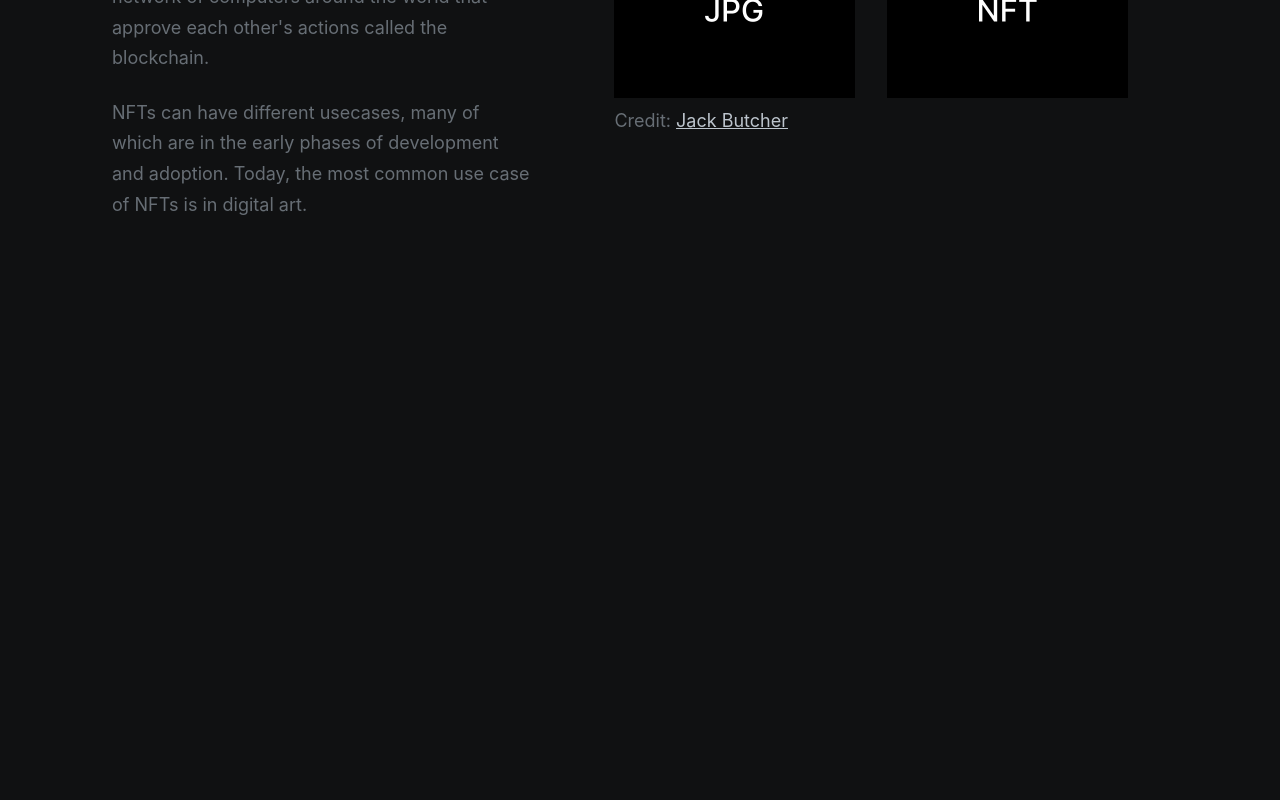
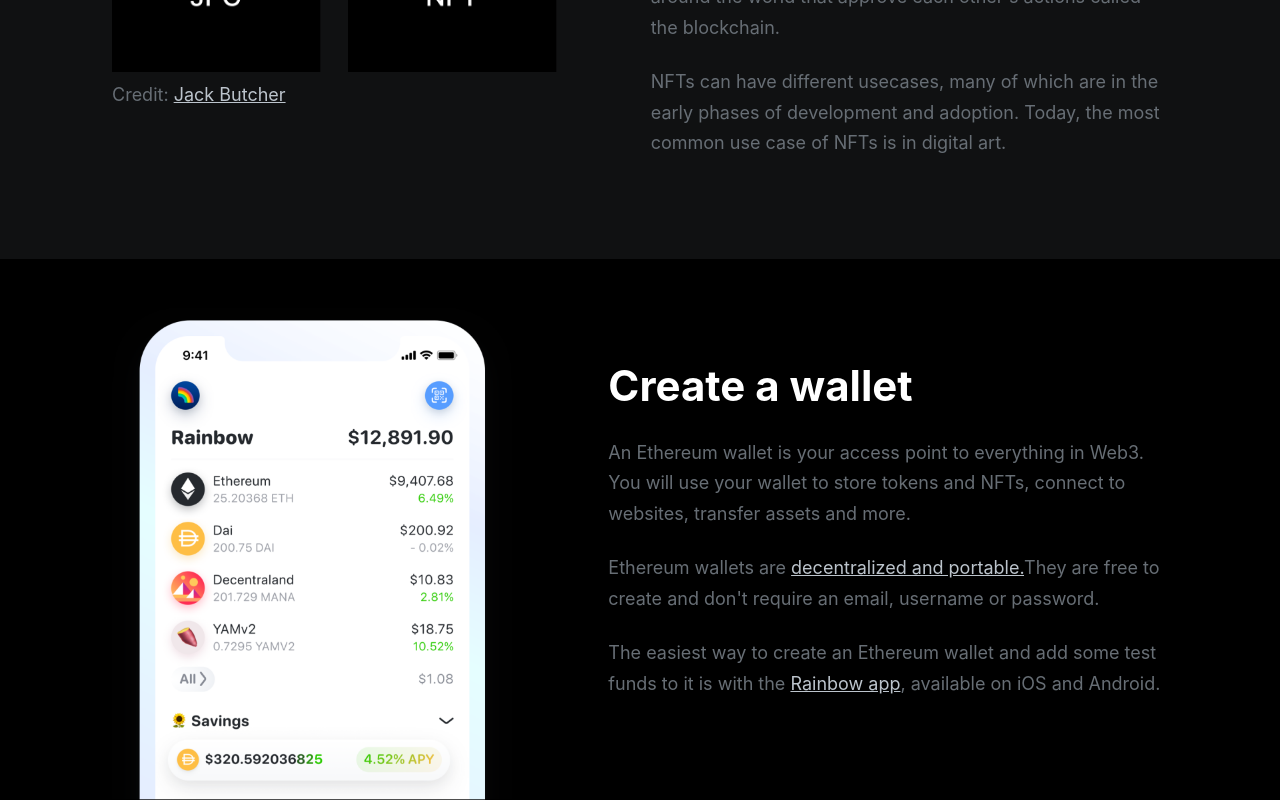
Before and after one commit to gskril/nft-onboarding, a Next.js app: page / in a window 1280 px wide. Shown: the part 940-1740 px from the top of the page. Before the commit the page ends 1260 px from the top, so only its background shows below. Built offline with nearby package versions, Linux system fonts and the light colour scheme.

Commit message:
Build out section component

```diff
--- /dev/null
+++ b/components/container.js
@@ -0,0 +1,16 @@
+export default function Container({children, className}) {
+  return (
+    <div className="container">
+      {children}
+
+      <style jsx>{`
+        .container {
+          margin: 0 auto;
+          max-width: 70rem;
+          padding-left: 2rem;
+          padding-right: 2rem;
+        }
+      `}</style>
+    </div>
+  )
+}
--- /dev/null
+++ b/components/hero.js
@@ -0,0 +1,46 @@
+import Credit from './credit'
+import Container from './container'
+
+export default function Hero() {
+  return (
+    <>
+      <Credit />
+      <div className="hero">
+        <div className="hero__gradient"></div>
+        <Container>
+          <h1 className="hero__title">Welcome to Web3</h1>
+          <span className="hero__subtitle">
+            Learn how to buy an NFT by doing it step-by-step.
+          </span>
+        </Container>
+      </div>
+
+      <style jsx>{`
+        .hero {
+          padding-top: 7.5rem;
+          padding-bottom: 7.5rem;
+          text-align: center;
+        }
+        .hero__gradient {
+          width: 100%;
+          min-height: 37.5rem;
+          background-image: url('./background-gradient.png');
+          background-repeat: no-repeat;
+          background-size: contain;
+          background-position: top center;
+          position: absolute;
+          top: 0;
+          left: 0;
+          z-index: 1;
+        }
+        .hero__title {
+          margin-bottom: 2rem;
+        }
+        .hero__subtitle {
+          font-size: 1.25rem;
+          color: var(--color-gray-100);
+        }
+      `}</style>
+    </>
+  )
+}
--- a/components/layout.js
+++ b/components/layout.js
@@ -1,11 +1,10 @@
 import Head from 'next/head'
+import Hero from '../components/hero'
 
 export default function Layout({children}) {
   return (
     <>
-      <Head>
-        <title>Test page</title>
-      </Head>
+      <Hero />
       <main>{children}</main>
     </>
   )
--- a/components/section.js
+++ b/components/section.js
@@ -1,26 +1,38 @@
+import Container from './container'
+
 export default function Section({
   textAlignment = 'left',
+  textWidth = '40%',
+  alternateBg = false,
   title,
-  description,
-  media
+  id,
+  children,
+  media,
+  mediaPosition
 }) {
   return (
-    <div className="section">
-      <div className="container">
+    <div className="section" id={id} className={alternateBg ? 'alternate-bg' : ''}>
+      <Container>
         <div className="section__content">
           <div className="section__text">
             <h2 className="section-title">{title}</h2>
-            <p className="section-description">{description}</p>
+            <p className="section-description">{children}</p>
           </div>
-          <div className="section__media">
+          <div className={mediaPosition === 'wallet' ? 'section__media section__media--absolute' : 'section__media'}>
             {media}
           </div>
         </div>
-      </div>
+      </Container>
 
       <style jsx>{`
+        .alternate-bg {
+          background-color: black;
+        }
+
         .section__content {
           display: flex;
+          position: relative;
+          overflow: hidden;
           padding-top: 6.25rem;
           padding-bottom: 6.25rem;
           flex-direction: ${textAlignment === 'left' ? 'row' : 'row-reverse' };
@@ -28,7 +40,7 @@
         }
 
         .section__text {
-          width: 40%;
+          width: ${textWidth};
         }
 
         .section__media {
@@ -38,7 +50,18 @@
           font-size: .875rem;
           margin-top: 4rem;
         }
-      `}</style>
+
+        .section__media:not(.section__media--absolute) {
+          width: calc(100% - ${textWidth});
+        }
+
+        .section__media--absolute {
+          position: absolute;
+          left: 0;
+          bottom: 0;
+        }
+      `}
+      </style>
     </div>
   )
 }
--- a/pages/index.js
+++ b/pages/index.js
@@ -1,56 +1,38 @@
 import Image from 'next/image'
+import Head from 'next/head'
 
 import Plan from '../components/plan'
 import Layout from '../components/layout'
-import Credit from '../components/credit'
 import Gas from '../components/gas'
 import Section from '../components/section'
+import Container from '../components/container'
 
 export default function Home() {
 	return (
+		<>
+			<Head>
+				<title>Home</title>
+			</Head>
+
 			<Layout>
-			<Credit />
-			<div className="hero">
-				<div className="hero__gradient"></div>
-				<div className="container">
-					<h1 className="hero__title">Welcome to Web3</h1>
-					<span className="hero__subtitle">
-						Learn how to buy an NFT by doing it step-by-step.
-					</span>
-				</div>
-			</div>
-
-			<div className="container plan">
+				<div className="plan">
+					<Container>
 						<div className="plan__text">
 							<h2>Here&apos;s the plan</h2>
 							<span className="section-subtitle">
-						I understand this can all feel overwhelming, so we&apos;re
-						going to take it step by step.
+								I understand this can all feel overwhelming, so
+								we&apos;re going to take it step by step.
 							</span>
 						</div>
 						<div className="steps">
 							<Plan />
 						</div>
+					</Container>
 				</div>
 
 				<Section
+					id="intro"
 					title="What is an NFT?"
-				description={
-					<>
-						<p>
-							Non-fungible token&apos;s are digital assets that are
-							proven to be unique. The source of this truth is a
-							network of computers around the world that approve
-							each other&apos;s actions called the blockchain.
-						</p>
-						<p>
-							NFTs can have different usecases, many of which are
-							in the early phases of development and adoption.
-							Today, the most common use case of NFTs is in
-							digital art.
-						</p>
-					</>
-				}
 					media={
 						<>
 							<Image
@@ -61,40 +43,70 @@
 							/>
 							<span>
 								Credit:{' '}
-							<a href="https://www.figma.com/exit?url=https%3A%2F%2Ftwitter.com%2Fvisualizevalue%2Fstatus%2F1476175140174057472">
+								<a href="https://twitter.com/visualizevalue/status/1476175140174057472">
 									Jack Butcher
 								</a>
 							</span>
 						</>
 					}
+				>
+					<p>
+						Non-fungible token&apos;s are digital assets that are
+						proven to be unique. The source of this truth is a
+						network of computers around the world that approve each
+						other&apos;s actions called the blockchain.
+					</p>
+					<p>
+						NFTs can have different usecases, many of which are in
+						the early phases of development and adoption. Today, the
+						most common use case of NFTs is in digital art.
+					</p>
+				</Section>
+
+				<Section
+					id={'wallet'}
+					title="Create a wallet"
+					textAlignment="right"
+					textWidth="53%"
+					alternateBg={true}
+					mediaPosition="wallet"
+					media={
+						<Image
+							src="/rainbow.png"
+							width={401}
+							height={492}
+							alt="Verified JPEG by Jack Butcher"
 						/>
+					}
+				>
+					<p>
+						An Ethereum wallet is your access point to everything in
+						Web3. You will use your wallet to store tokens and NFTs,
+						connect to websites, transfer assets and more.
+					</p>
+					<p>
+						Ethereum wallets are{' '}
+						<a
+							href="https://gregskril.com/blog/"
+							target="_blank"
+							rel="noreferrer"
+						>
+							decentralized and portable.
+						</a>
+						They are free to create and don&apos;t require an email,
+						username or password.
+					</p>
+					<p>
+						The easiest way to create an Ethereum wallet and add
+						some test funds to it is with the{' '}
+						<a href="https://rainbow.me/" target="_blank">
+							Rainbow app
+						</a>
+						, available on iOS and Android.
+					</p>
+				</Section>
 
 				<style jsx>{`
-				.hero {
-					padding-top: 7.5rem;
-					padding-bottom: 7.5rem;
-					text-align: center;
-				}
-				.hero__gradient {
-					width: 100%;
-					min-height: 37.5rem;
-					background-image: url('./background-gradient.png');
-					background-repeat: no-repeat;
-					background-size: contain;
-					background-position: top center;
-					position: absolute;
-					top: 0;
-					left: 0;
-					z-index: 1;
-				}
-				.hero__title {
-					margin-bottom: 2rem;
-				}
-				.hero__subtitle {
-					font-size: 1.25rem;
-					color: var(--color-gray-100);
-				}
-
 					.plan__text {
 						margin: 0 auto 3rem;
 						text-align: center;
@@ -102,5 +114,6 @@
 					}
 				`}</style>
 			</Layout>
+		</>
 	)
 }
--- a/styles/globals.css
+++ b/styles/globals.css
@@ -12,6 +12,7 @@
   line-height: 1.7;
   color: var(--color-gray-200);
   background: var(--color-dark);
+  scroll-behavior: smooth;
   font-family: -apple-system, BlinkMacSystemFont, Segoe UI, Roboto, Oxygen,
     Ubuntu, Cantarell, Fira Sans, Droid Sans, Helvetica Neue, sans-serif;
 }
@@ -63,10 +64,3 @@
   color: var(--color-gray-100);
   text-decoration: underline;
 }
-
-.container {
-  margin: 0 auto;
-  max-width: 70rem;
-  padding-left: 2rem;
-  padding-right: 2rem;
-}
```
Also changed, not shown: public/rainbow.png (added). Lines whose indentation alone changed are shown as unchanged.
